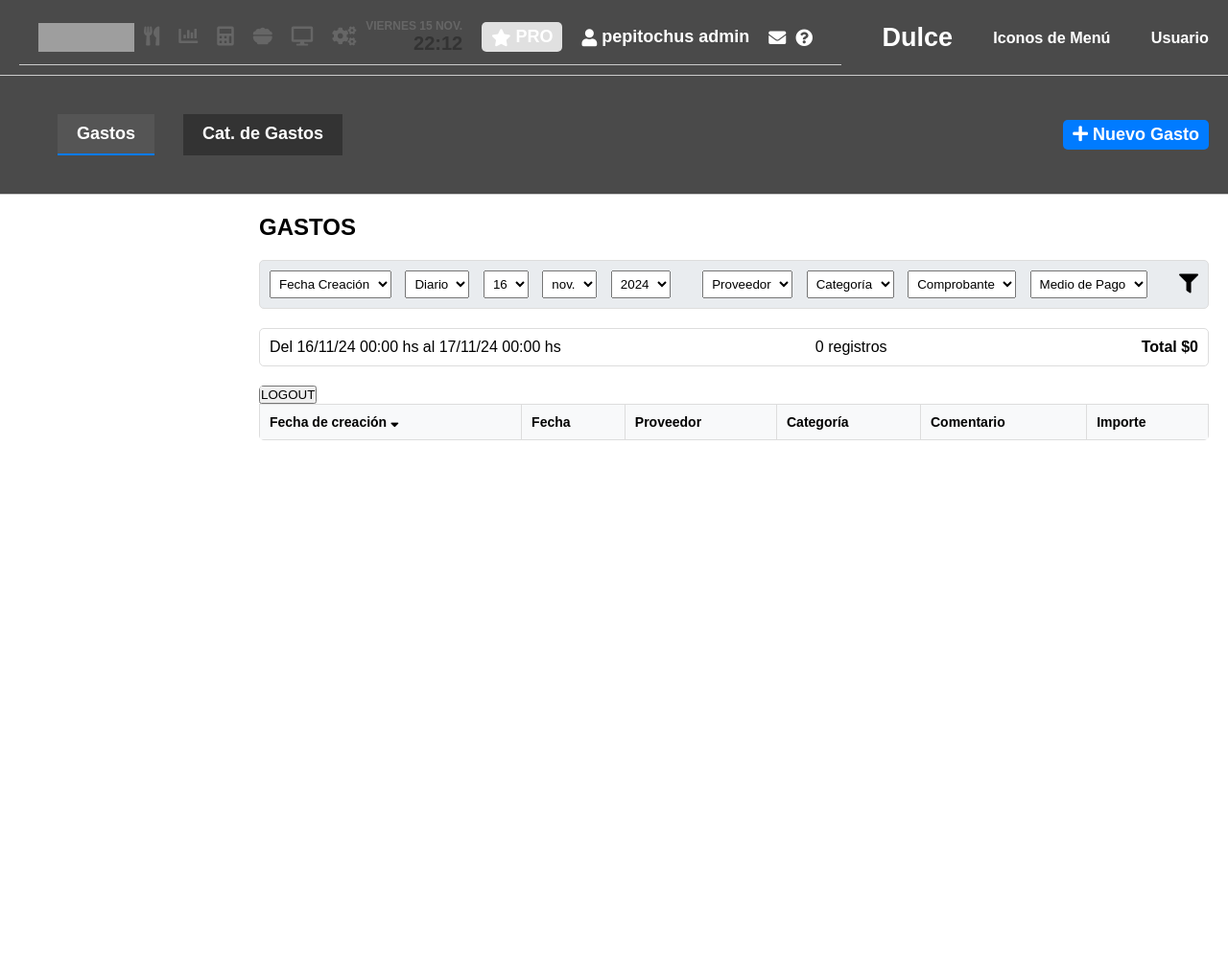
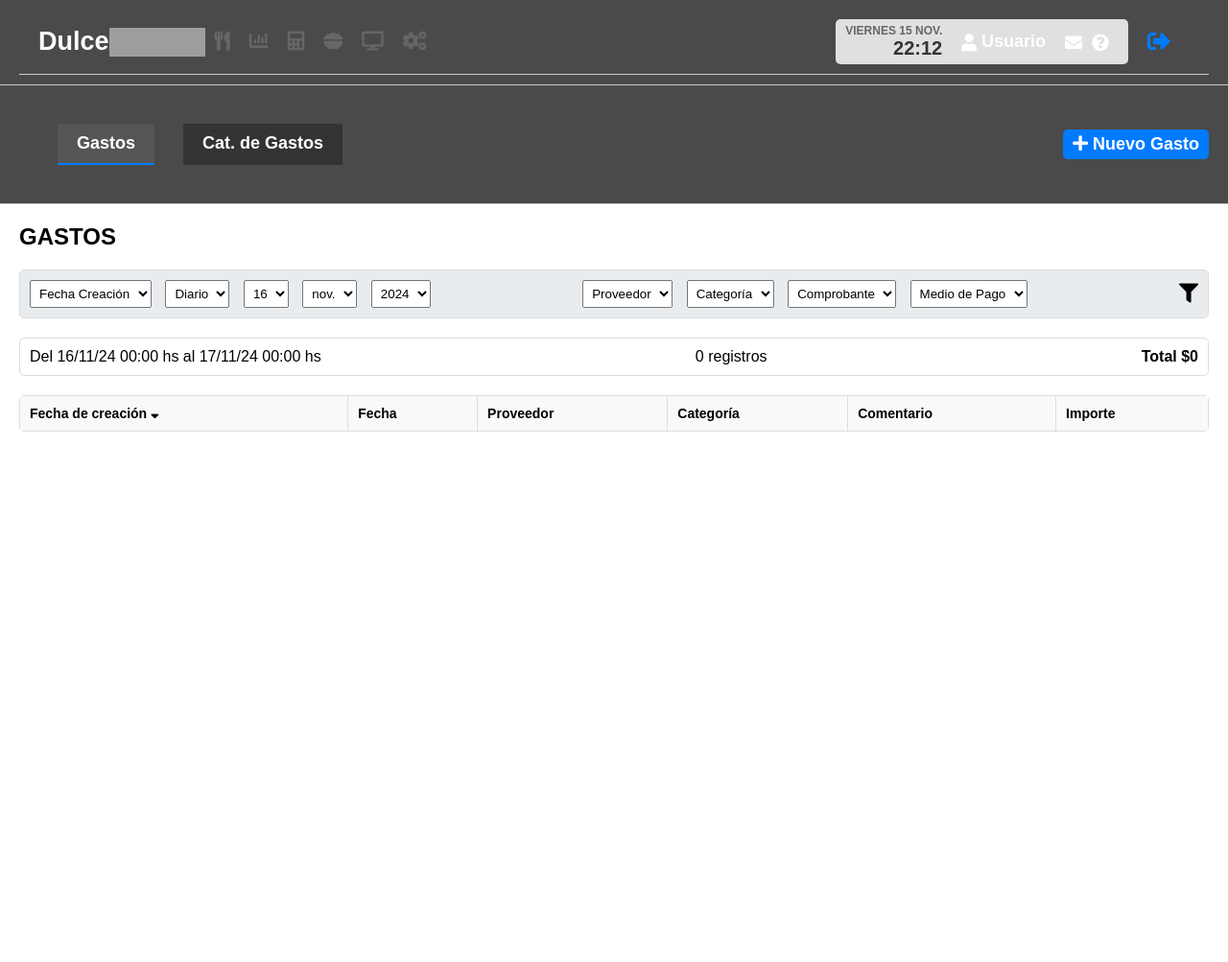
Before and after one commit to Alejandrocc24/Pos_Heladeria, a Flask app: page /Gastos/ in a window 1280 px wide. Shown: the whole page at 96% size. After the commit the page ends 450 px from the top, so only its background shows below. Run offline with Flask 3, Linux system fonts and the light colour scheme; lists and menus that the app fills with data are empty; grey boxes are pictures that could not be loaded.

Commit message:
algunos ajustes

```diff
--- a/main.py
+++ b/main.py
@@ -48,6 +48,11 @@
         session.pop('username')  # Elimina la sesión
     return redirect('/')  # Redirige al login
 
+
+# Ruta para retorno al home
+@App.route('/HomePages/', methods=['POST', 'GET'])
+def HomePages():
+     return render_template('Home.html')
 
 # Ruta para ventas
 @App.route('/Ventas/', methods=['POST', 'GET'])
--- a/static/css/datos.css
+++ b/static/css/datos.css
@@ -14,6 +14,15 @@
   background-color: #333;
   color: white;
   padding: 10px 20px;
+}
+
+.logout-btn {
+  font-size: 24px !important;
+  color: #007bff !important;
+}
+
+.logout-btn:hover {
+  color: #dc3545;
 }
 
 .header .logo h1 {
@@ -174,7 +183,7 @@
   font-size: 20px;
   color: #333;
 }
-.header .right-section .pro {
+.header .right-section {
   background-color: #e0e0e0;
   padding: 5px 10px;
   border-radius: 5px;
@@ -182,7 +191,7 @@
   display: flex;
   align-items: center;
 }
-.header .right-section .pro i {
+.header .right-section i {
   margin-right: 5px;
 }
 .header .right-section .user {
@@ -419,10 +428,10 @@
   border-radius: 5px;
   cursor: pointer;
 }
-.content {
+.content-gastos {
   padding: 20px;
 }
-.content h1 {
+.content-gastos h1 {
   font-size: 24px;
   margin-bottom: 20px;
 }
@@ -491,15 +500,7 @@
 .navbar a:hover {
   background-color: #6a6a6a;
 }
-.sidebar {
-  width: 200px;
-  background-color: #4a4a4a;
-  color: white;
-  position: fixed;
-  top: 50px;
-  bottom: 0;
-  padding: 20px;
-}
+
 .sidebar h2 {
   margin-top: 0;
   display: flex;
@@ -664,7 +665,15 @@
   padding: 10px 20px;
   display: flex;
   align-items: center;
+  width: 100%;
+  justify-content: space-between;
 }
+
+.headerss{
+  display: flex;
+  align-items: center;
+}
+
 .header button {
   background: none;
   border: none;
@@ -676,15 +685,20 @@
 .header button.active {
   font-weight: bold;
 }
+
 .sidebar {
   background-color: #4a4a4a;
   color: white;
-  width: 250px;
-  height: 100vh;
+  width: auto;
   padding: 20px;
   box-sizing: border-box;
   float: left;
+  margin-top: 0.1rem;
+  position: static;
+  scroll-behavior: inherit;
+  height: 103vh;
 }
+
 .sidebar h2 {
   font-size: 18px;
   margin-top: 0;
--- a/templates/Base.html
+++ b/templates/Base.html
@@ -18,9 +18,11 @@
   </head>
   <body>
     <header class="header">
+
       <div class="header">
         <!-- Inicio de la barra de navegación -->
         <div class="logo">
+          <h1>Dulce</h1>
           <!-- Logo del sistema -->
           <img
             alt="Fudo Logo"
@@ -28,10 +30,11 @@
             src="https://storage.googleapis.com/a1aa/image/M42XQdZdRu7kGxIw546s3GPL10B0T8EbF8I72JZV2vY9ft4JA.jpg"
             width="100"
           />
-        </div>
+
+
         <div class="icons">
           <!-- Botón restaurante -->
-          <form method="POST" action="{{ url_for('Home') }}">
+          <form method="POST" action="{{ url_for('HomePages') }}">
             <button type="submit" name="csrf_token" value="{{ csrf_token() }}">
               <i class="fas fa-utensils"></i>
             </button>
@@ -72,23 +75,22 @@
             </button>
           </form>
         </div>
+      </div>
 
-        <!-- Sección derecha de la barra -->
+      <div class="headerss">
         <div class="right-section">
           <div class="date-time">
             <!-- Fecha y hora -->
             <div class="date">VIERNES 15 NOV.</div>
             <div class="time">22:12</div>
           </div>
-          <div class="pro">
-            <!-- Indicador de suscripción PRO -->
+          <!-- <div class="pro">
             <i class="fas fa-star"></i>
             PRO
-          </div>
+          </div> -->
           <div class="user">
-            <!-- Información del usuario actual -->
             <i class="fas fa-user"></i>
-            pepitochus admin
+            <span>{{ session['username'] | default('Usuario') }}</span>
           </div>
           <div class="icons">
             <!-- Iconos adicionales -->
@@ -96,31 +98,17 @@
             <i class="fas fa-question-circle"></i>
           </div>
         </div>
+        <form method="POST" action="{{ url_for('Logout') }}">
+          <button type="submit" class="logout-btn">
+            <i class="fas fa-sign-out-alt"></i>
+          </button>
+        </form>
       </div>
-      <!-- Fin de la barra de navegación -->
 
-      <!-- Sección principal del encabezado -->
-      <div class="logo">
-        <h1>Dulce</h1>
-      </div>
-      <div class="menu-icons">
-        <span>Iconos de Menú</span>
-      </div>
-      <div class="user-info">
-        <!-- Muestra el nombre del usuario actual almacenado en la sesión -->
-        <span>{{ session['username'] | default('Usuario') }}</span>
-      </div>
     </header>
 
     <!-- Bloque de contenido dinámico -->
     {% block content %} {% endblock %}
-
-    <!-- Botón para cerrar sesión -->
-    <form method="POST" action="{{ url_for('Logout') }}">
-      <button type="submit" class="btn btn-primary btn-block btn-large">
-        LOGOUT
-      </button>
-    </form>
 
     <!-- Script para manejar las secciones dinámicas -->
     <script>
--- a/templates/Gastos.html
+++ b/templates/Gastos.html
@@ -27,7 +27,7 @@
     </div>
 
     <!-- Contenido principal -->
-    <div class="content">
+    <div class="content-gastos">
       <h1>GASTOS</h1>
       <!-- Título de la sección -->
 
```
Also changed, not shown: templates/Home.html (+21 -9 lines).
